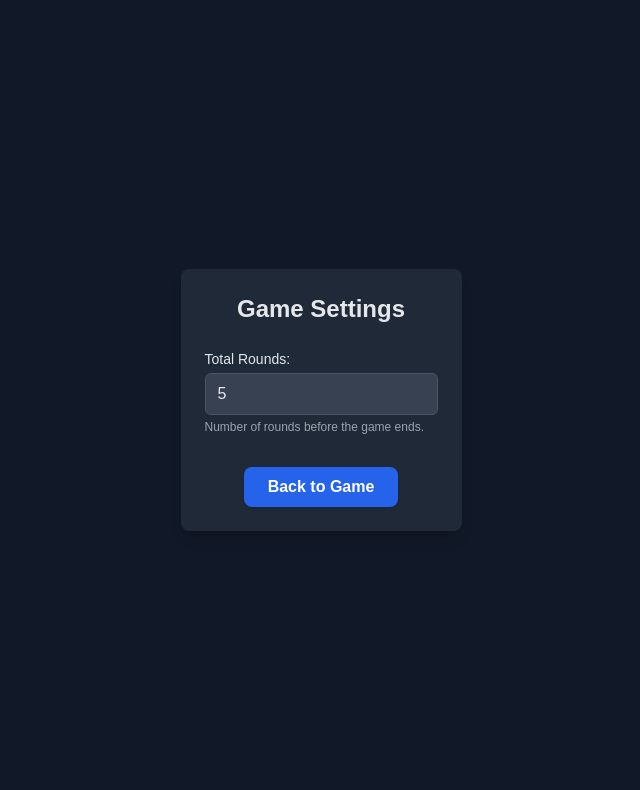
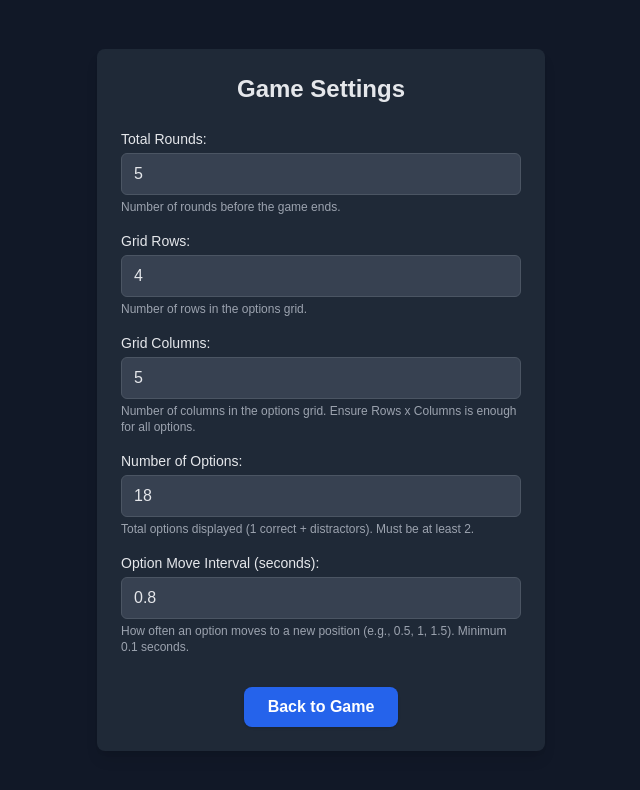
Before and after one commit to manishanis/eye-training, a Nuxt app: page /settings in a window 1280 px wide. Shown: the top 790 px of the page, without its empty margins (319-959 px from the left). Built offline with nearby package versions, Linux system fonts and the light colour scheme.

Commit message:
Save the 'settings' options

```diff
--- a/components/OptionsArea.vue
+++ b/components/OptionsArea.vue
@@ -21,16 +21,18 @@ const props = defineProps<{
   isFeedbackActive: boolean;
 }>();
 
-// Access store to get grid dimensions
+import { storeToRefs } from "pinia"; // Import storeToRefs
+
+// Access store to get grid dimensions from settings
 const gameStore = useGameStore();
-const gridRows = computed(() => gameStore.optionsGridRows);
-const gridCols = computed(() => gameStore.optionsGridCols);
+const { settings } = storeToRefs(gameStore); // Use storeToRefs for reactive access to settings
 
 // Calculate position styles based on grid data
 // Adding padding/offset to prevent items hitting the very edge
 const calculatePosition = (row: number, col: number) => {
-  const rowCount = gridRows.value <= 0 ? 1 : gridRows.value; // Avoid division by zero
-  const colCount = gridCols.value <= 0 ? 1 : gridCols.value;
+  // Access grid dimensions from the reactive settings ref
+  const rowCount = settings.value.optionsGridRows <= 0 ? 1 : settings.value.optionsGridRows; // Avoid division by zero
+  const colCount = settings.value.optionsGridCols <= 0 ? 1 : settings.value.optionsGridCols;
 
   // Calculate base percentage position
   let topPercent = (row / rowCount) * 100;
--- a/nuxt.config.ts
+++ b/nuxt.config.ts
@@ -22,9 +22,6 @@ export default defineNuxtConfig({
   runtimeConfig: {
     // Public values are exposed client-side
     public: {
-      optionCount: 18, // Set the desired number of options (1 correct + n distractors)
-      optionMoveIntervalSeconds: 1, // Interval for moving an option (in seconds)
-      // totalRounds removed - now managed in Pinia store
       enableWarmup: false // Set to false to disable warmup rounds (default: true)
     }
   },
--- a/pages/settings.vue
+++ b/pages/settings.vue
@@ -7,11 +7,15 @@ const gameStore = useGameStore();
 const { getSettings } = storeToRefs(gameStore);
 const { updateSettings } = gameStore;
 
-// Local ref to bind to the input, initialized from store settings
-// Use a default value if settings are somehow not loaded yet
+// Local refs to bind to the inputs, initialized from store settings
+// Use default values if settings are somehow not loaded yet
 const localTotalRounds = ref(getSettings.value?.totalRounds ?? 5);
+const localGridRows = ref(getSettings.value?.optionsGridRows ?? 4);
+const localGridCols = ref(getSettings.value?.optionsGridCols ?? 5);
+const localOptionCount = ref(getSettings.value?.optionCount ?? 18);
+const localOptionMoveInterval = ref(getSettings.value?.optionMoveIntervalSeconds ?? 0.8);
 
-// Watch for changes in the input and update the store
+// Watch for changes in the Total Rounds input and update the store
 watch(localTotalRounds, (newValue) => {
   // Ensure the value is a positive number
   const newTotalRounds = Math.max(1, Number(newValue) || 1);
@@ -22,17 +26,82 @@ watch(localTotalRounds, (newValue) => {
   }
 });
 
+// Watch for changes in the Grid Rows input and update the store
+watch(localGridRows, (newValue) => {
+  // Ensure the value is a positive number, at least 1
+  const newGridRows = Math.max(1, Number(newValue) || 1);
+  if (newGridRows !== getSettings.value.optionsGridRows) {
+    updateSettings({ optionsGridRows: newGridRows });
+    localGridRows.value = newGridRows; // Update local ref if corrected
+  }
+});
+
+// Watch for changes in the Grid Columns input and update the store
+watch(localGridCols, (newValue) => {
+  // Ensure the value is a positive number, at least 1
+  const newGridCols = Math.max(1, Number(newValue) || 1);
+  if (newGridCols !== getSettings.value.optionsGridCols) {
+    updateSettings({ optionsGridCols: newGridCols });
+    localGridCols.value = newGridCols; // Update local ref if corrected
+  }
+});
+
+// Watch for changes in the Option Count input and update the store
+watch(localOptionCount, (newValue) => {
+  // Ensure the value is a positive number, at least 2 (1 correct + 1 distractor)
+  const newOptionCount = Math.max(2, Number(newValue) || 2);
+  if (newOptionCount !== getSettings.value.optionCount) {
+    updateSettings({ optionCount: newOptionCount });
+    localOptionCount.value = newOptionCount; // Update local ref if corrected
+  }
+});
+
+// Watch for changes in the Option Move Interval input and update the store
+watch(localOptionMoveInterval, (newValue) => {
+  // Ensure the value is a positive number (allow decimals, minimum small value like 0.1)
+  const newInterval = Math.max(0.1, Number(newValue) || 0.1);
+  if (newInterval !== getSettings.value.optionMoveIntervalSeconds) {
+    updateSettings({ optionMoveIntervalSeconds: newInterval });
+    localOptionMoveInterval.value = newInterval; // Update local ref if corrected
+  }
+});
+
+
 // Watch for external changes in store settings (e.g., defaults loading)
-// and update the local input value
+// and update the local input values
 watch(
   getSettings,
   (newSettings) => {
-    if (newSettings && newSettings.totalRounds !== localTotalRounds.value) {
-      localTotalRounds.value = newSettings.totalRounds;
+    if (newSettings) {
+        // Update Total Rounds if changed
+        if (newSettings.totalRounds !== localTotalRounds.value) {
+            localTotalRounds.value = newSettings.totalRounds;
+        }
+        // Update Grid Rows if changed
+        if (newSettings.optionsGridRows !== localGridRows.value) {
+            localGridRows.value = newSettings.optionsGridRows;
+        }
+        // Update Grid Columns if changed
+        if (newSettings.optionsGridCols !== localGridCols.value) {
+            localGridCols.value = newSettings.optionsGridCols;
+        }
+        // Update Option Count if changed
+        if (newSettings.optionCount !== localOptionCount.value) {
+            localOptionCount.value = newSettings.optionCount;
+        }
+        // Update Option Move Interval if changed
+        if (newSettings.optionMoveIntervalSeconds !== localOptionMoveInterval.value) {
+            localOptionMoveInterval.value = newSettings.optionMoveIntervalSeconds;
+        }
     }
   },
-  { deep: true },
+  { deep: true }, // Use deep watch as we are watching an object
 );
+
+// Computed property to check if grid size is sufficient
+const isGridTooSmall = computed(() => {
+  return (localGridRows.value * localGridCols.value) < localOptionCount.value;
+});
 </script>
 
 <template>
@@ -55,6 +124,76 @@ watch(
         />
         <p class="text-xs text-gray-400 mt-1">
           Number of rounds before the game ends.
+        </p>
+      </div>
+
+      <div class="mb-4">
+        <label for="gridRows" class="block text-sm font-medium mb-1"
+          >Grid Rows:</label
+        >
+        <input
+          id="gridRows"
+          v-model.number="localGridRows"
+          type="number"
+          min="1"
+          class="w-full px-3 py-2 bg-gray-700 border border-gray-600 rounded-md focus:outline-none focus:ring-2 focus:ring-blue-500"
+        />
+        <p class="text-xs text-gray-400 mt-1">
+          Number of rows in the options grid.
+        </p>
+      </div>
+
+      <div class="mb-4">
+        <label for="gridCols" class="block text-sm font-medium mb-1"
+          >Grid Columns:</label
+        >
+        <input
+          id="gridCols"
+          v-model.number="localGridCols"
+          type="number"
+          min="1"
+          class="w-full px-3 py-2 bg-gray-700 border border-gray-600 rounded-md focus:outline-none focus:ring-2 focus:ring-blue-500"
+        />
+        <p class="text-xs text-gray-400 mt-1">
+          Number of columns in the options grid. Ensure Rows x Columns is enough for all options.
+        </p>
+      </div>
+
+      <!-- Warning message for insufficient grid size -->
+      <div v-if="isGridTooSmall" class="mb-4 p-3 bg-red-900 border border-red-700 rounded-md text-red-300 text-sm">
+        <strong>Warning:</strong> The current grid size ({{ localGridRows }} rows x {{ localGridCols }} columns = {{ localGridRows * localGridCols }} cells) is smaller than the Number of Options ({{ localOptionCount }}). Some options may not be displayed. Please increase grid dimensions or decrease the number of options.
+      </div>
+
+       <div class="mb-4">
+        <label for="optionCount" class="block text-sm font-medium mb-1"
+          >Number of Options:</label
+        >
+        <input
+          id="optionCount"
+          v-model.number="localOptionCount"
+          type="number"
+          min="2"
+          class="w-full px-3 py-2 bg-gray-700 border border-gray-600 rounded-md focus:outline-none focus:ring-2 focus:ring-blue-500"
+        />
+        <p class="text-xs text-gray-400 mt-1">
+          Total options displayed (1 correct + distractors). Must be at least 2.
+        </p>
+      </div>
+
+      <div class="mb-4">
+        <label for="optionMoveInterval" class="block text-sm font-medium mb-1"
+          >Option Move Interval (seconds):</label
+        >
+        <input
+          id="optionMoveInterval"
+          v-model.number="localOptionMoveInterval"
+          type="number"
+          min="0.1"
+          step="0.1"
+          class="w-full px-3 py-2 bg-gray-700 border border-gray-600 rounded-md focus:outline-none focus:ring-2 focus:ring-blue-500"
+        />
+        <p class="text-xs text-gray-400 mt-1">
+          How often an option moves to a new position (e.g., 0.5, 1, 1.5). Minimum 0.1 seconds.
         </p>
       </div>
 
--- a/stores/game.ts
+++ b/stores/game.ts
@@ -67,6 +67,10 @@ interface DotPosition {
 // Define the structure for game settings
 interface GameSettings {
     totalRounds: number;
+    optionsGridRows: number;
+    optionsGridCols: number;
+    optionCount: number; // Total number of options (1 correct + distractors)
+    optionMoveIntervalSeconds: number; // Interval for moving options
     // Add other settings here later
 }
 
@@ -87,9 +91,7 @@ interface GameState {
   lastSelectionCorrect: boolean | null;
   isFeedbackActive: boolean;
   stateBeforePause: 'warmup' | 'playing' | null;
-  // Option positioning state
-  optionsGridRows: number;
-  optionsGridCols: number;
+  // Option positioning state - rows/cols moved to settings
   occupiedCells: Set<string>; // Stores "row-col" strings
   optionMoveTimerId: ReturnType<typeof setInterval> | null; // Timer ID for moving options
   // Timing and results state
@@ -103,8 +105,14 @@ export const useGameStore = defineStore('game', {
     // Access runtime config during state initialization
     const config = useRuntimeConfig();
     // Default settings
+    // Note: Accessing runtimeConfig here can be unreliable. Use hardcoded defaults
+    // or load from localStorage/API after store creation if needed.
     const defaultSettings: GameSettings = {
-        totalRounds: 5, // Default value, moved from nuxt.config
+        totalRounds: 5,
+        optionsGridRows: 4,
+        optionsGridCols: 5,
+        optionCount: 18,
+        optionMoveIntervalSeconds: 0.8, // Default value, previously from nuxt.config
     };
 
     return {
@@ -123,9 +131,7 @@ export const useGameStore = defineStore('game', {
     lastSelectionCorrect: null,
     isFeedbackActive: false,
     stateBeforePause: null,
-    // Initialize positioning state
-    optionsGridRows: 4, // Example grid size, adjust as needed
-    optionsGridCols: 5, // Example grid size, adjust as needed (ensure rows*cols >= optionCount)
+    // Initialize positioning state - rows/cols are in settings now
       occupiedCells: new Set<string>(),
       optionMoveTimerId: null,
       // Initialize timing and results
@@ -156,12 +162,11 @@ export const useGameStore = defineStore('game', {
       // Clear any existing timer first
       this.clearOptionMoveTimer();
 
-      // Access runtime config inside the action where it's needed
-      const config = useRuntimeConfig();
-      const intervalSeconds = config.public.optionMoveIntervalSeconds as number;
+      // Get interval from settings
+      const intervalSeconds = this.settings.optionMoveIntervalSeconds;
 
       if (intervalSeconds <= 0) {
-          console.warn(`Invalid optionMoveIntervalSeconds: ${intervalSeconds}. Timer not started.`);
+          console.warn(`Invalid optionMoveIntervalSeconds in settings: ${intervalSeconds}. Timer not started.`);
           return; // Don't start if interval is invalid
       }
 
@@ -181,8 +186,8 @@ export const useGameStore = defineStore('game', {
 
         // Find available empty cells
         const emptyCells: { row: number; col: number }[] = [];
-        for (let r = 0; r < this.optionsGridRows; r++) {
-            for (let c = 0; c < this.optionsGridCols; c++) {
+        for (let r = 0; r < this.settings.optionsGridRows; r++) {
+            for (let c = 0; c < this.settings.optionsGridCols; c++) {
                 if (!this.occupiedCells.has(`${r}-${c}`)) {
                     emptyCells.push({ row: r, col: c });
                 }
@@ -261,11 +266,7 @@ export const useGameStore = defineStore('game', {
       console.log('Generating new round...');
       const targetLength = 2;
       // Access runtime config within the action
-      // Note: Accessing runtimeConfig directly might be tricky in store setup phase.
-      // A common pattern is to pass config when initializing or calling actions,
-      // but let's try accessing it directly here first. If it fails, we'll adjust.
-      const config = useRuntimeConfig(); // Get runtime config
-      const numberOfOptions = config.public.optionCount as number; // Use configured value
+      const numberOfOptions = this.settings.optionCount; // Use configured value from settings
 
       // Generate the target letters
       this.currentTarget = generateRandomLetters(targetLength);
@@ -311,19 +312,19 @@ export const useGameStore = defineStore('game', {
           // Find the next available cell
           while (this.occupiedCells.has(`${currentGridRow}-${currentGridCol}`)) {
               currentGridCol++;
-              if (currentGridCol >= this.optionsGridCols) {
+              if (currentGridCol >= this.settings.optionsGridCols) {
                   currentGridCol = 0;
                   currentGridRow++;
                   // Basic check to prevent infinite loop if grid is too small
-                  if (currentGridRow >= this.optionsGridRows) {
-                      console.error("Options grid is too small for the number of options!");
+                  if (currentGridRow >= this.settings.optionsGridRows) {
+                      console.error("Options grid is too small for the number of options! Check settings.");
                       // Handle error appropriately - maybe resize grid or throw error
                       break;
                   }
               }
           }
 
-          if (currentGridRow < this.optionsGridRows) { // Check if a spot was found
+          if (currentGridRow < this.settings.optionsGridRows) { // Check if a spot was found
               const positionKey = `${currentGridRow}-${currentGridCol}`;
               this.occupiedCells.add(positionKey);
               assignedOptions.push({
```
Also changed, not shown: 1 other file (tests, documents, lock files or other folders).
